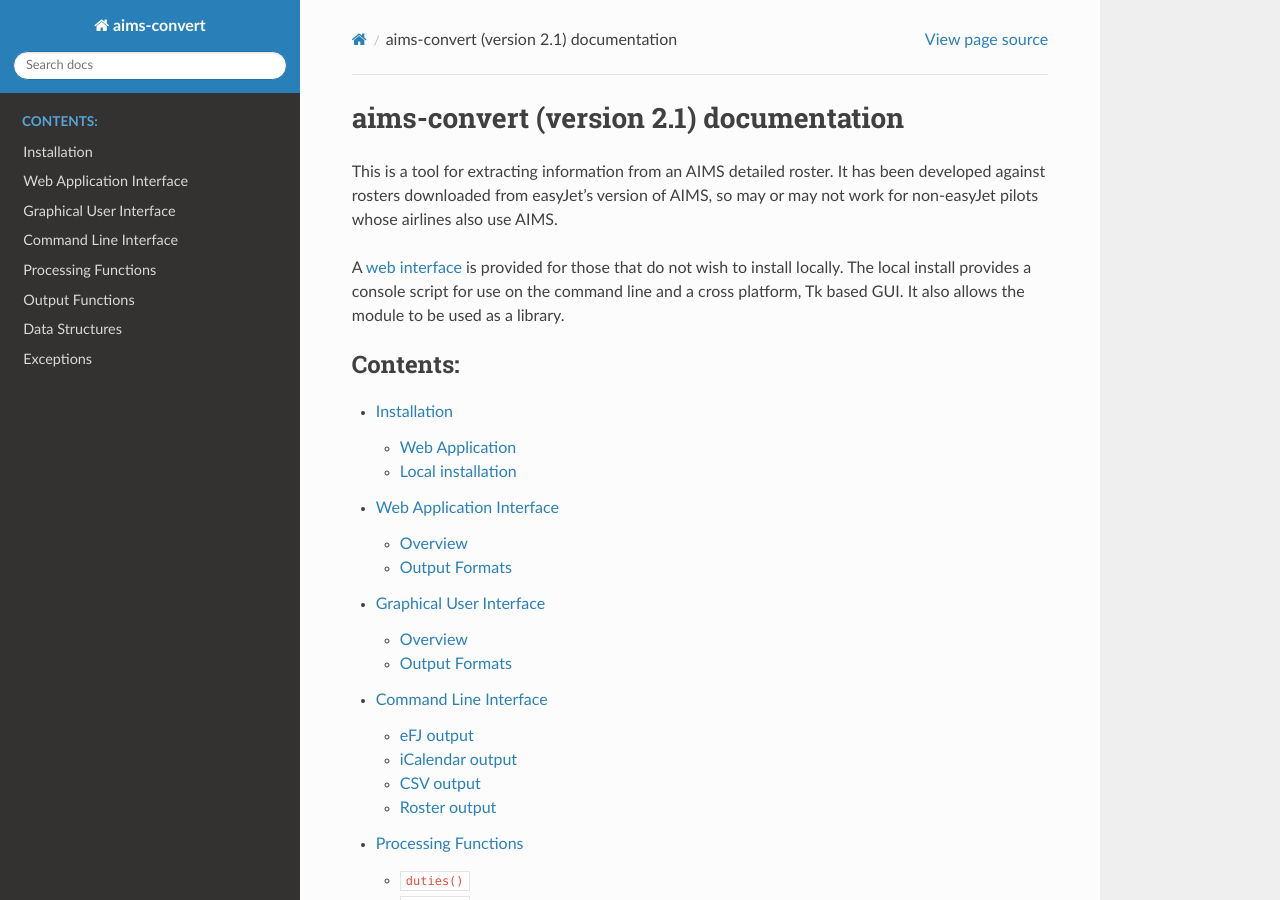
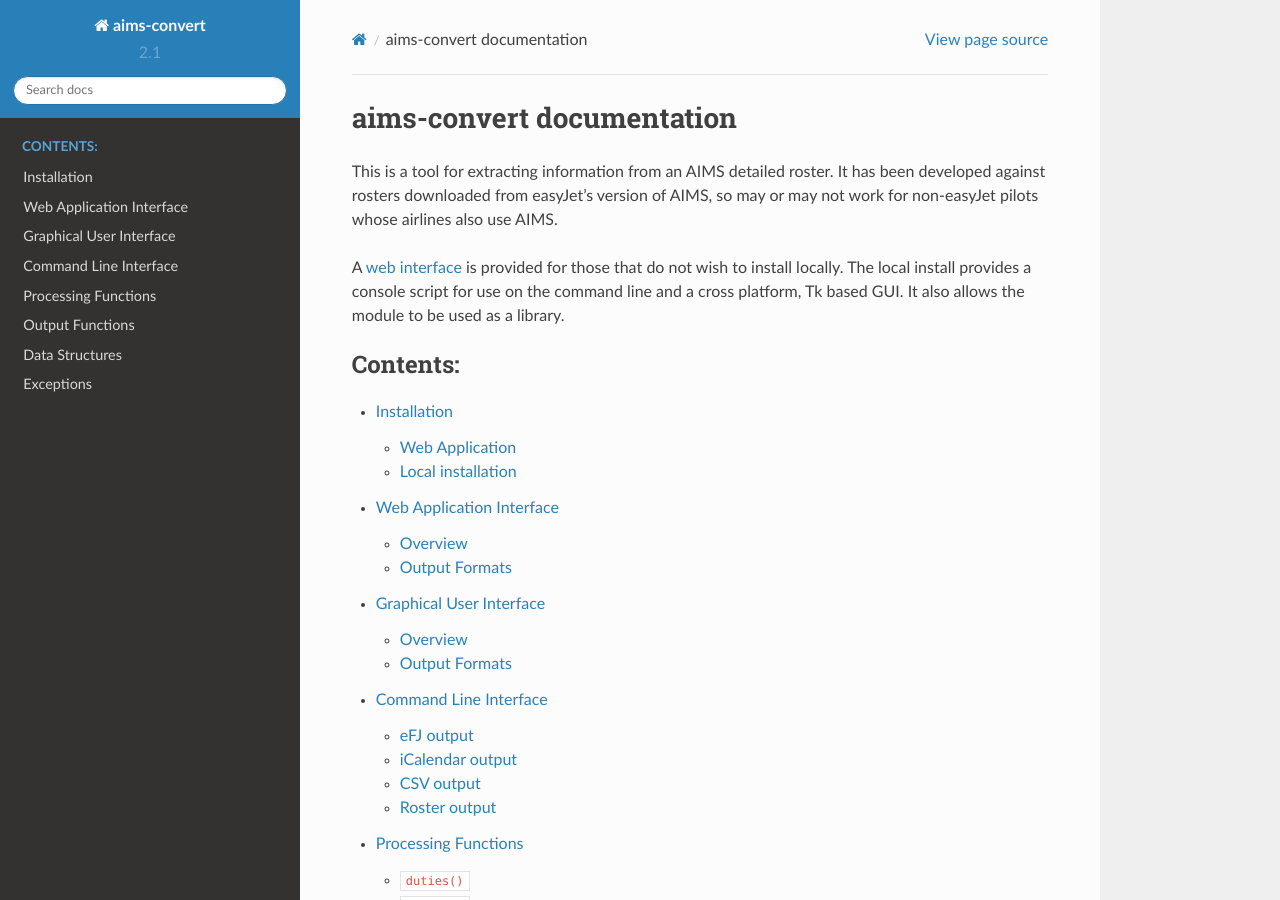
Before and after one commit to JonHurst/aims-convert, a Sphinx documentation site: the page built from docs/index.rst, in a window 1280 px wide and 900 px high. Built offline with Sphinx 7.4.7 and the Read the Docs theme 2.0.0, drawn with Linux system fonts in a browser that asks for light colours.

Commit message:
Use alternative method to display version in the docs

```diff
--- a/docs/conf.py
+++ b/docs/conf.py
@@ -9,7 +9,7 @@
 project = 'aims-convert'
 copyright = '2024, Jon Hurst'
 author = 'Jon Hurst'
-release = '2.1'
+version = '2.1'
 
 import os
 import sys
@@ -30,3 +30,5 @@ exclude_patterns = ['_build', 'Thumbs.db', '.DS_Store']
 
 html_theme = 'sphinx_rtd_theme'
 html_static_path = ['_static']
+html_theme_options = {
+    'display_version': True }
--- a/docs/index.rst
+++ b/docs/index.rst
@@ -3,8 +3,8 @@
    You can adapt this file completely to your liking, but it should at least
    contain the root `toctree` directive.
 
-aims-convert (version |release|) documentation
-==============================================
+aims-convert documentation
+==========================
 
 This is a tool for extracting information from an AIMS detailed roster. It has
 been developed against rosters downloaded from easyJet's version of AIMS, so may
```
